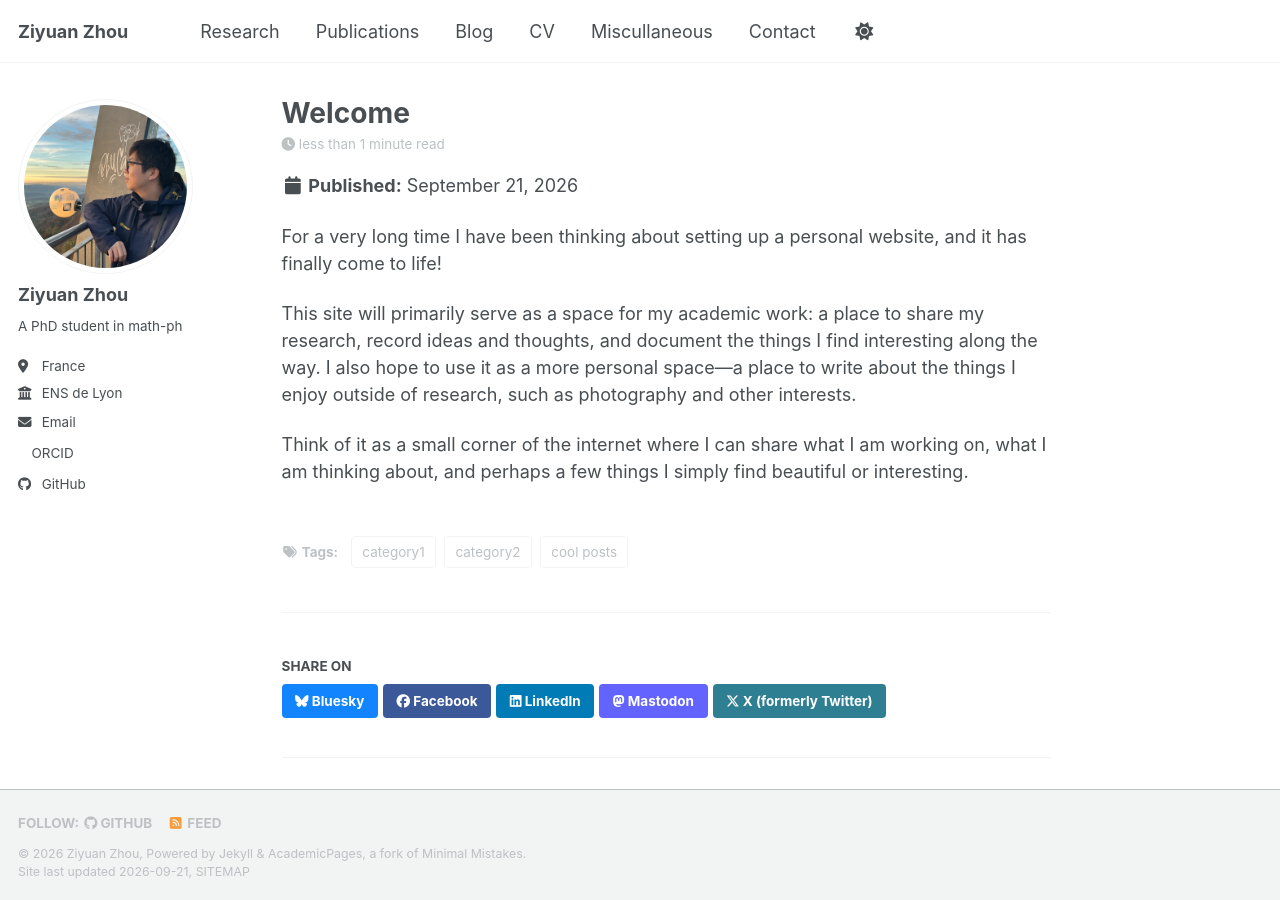
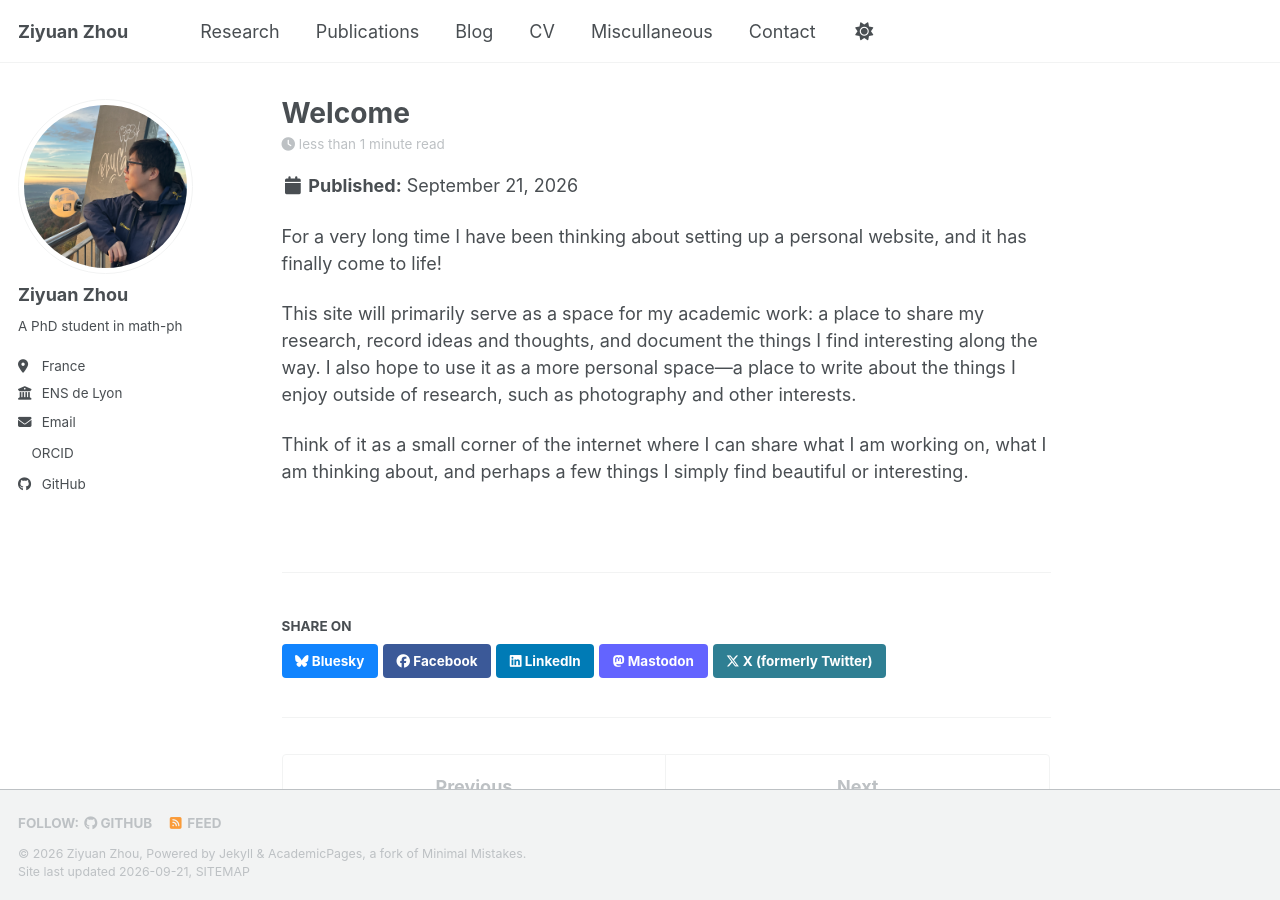
Before and after one commit to TzuyZhou/tzuyzhou.github.io, a Jekyll site: the page built from _posts/2026-09-21-blog-post-1.md, in a window 1280 px wide and 900 px high. Built offline with Jekyll 4.4.1, drawn with Linux system fonts in a browser that asks for light colours; a style sheet for code colours, icons or effects is not loaded.

Commit message:
test for blog

```diff
--- a/_posts/2026-09-21-blog-post-1.md
+++ b/_posts/2026-09-21-blog-post-1.md
@@ -3,9 +3,9 @@ title: 'Welcome'
 date: 2026-09-21
 permalink: /posts/2026/09/blog-post-1/
 tags:
-  - cool posts
-  - category1
-  - category2
+  # - cool posts
+  # - category1
+  # - category2
 ---
 
 For a very long time I have been thinking about setting up a personal website, and it has finally come to life!
```
